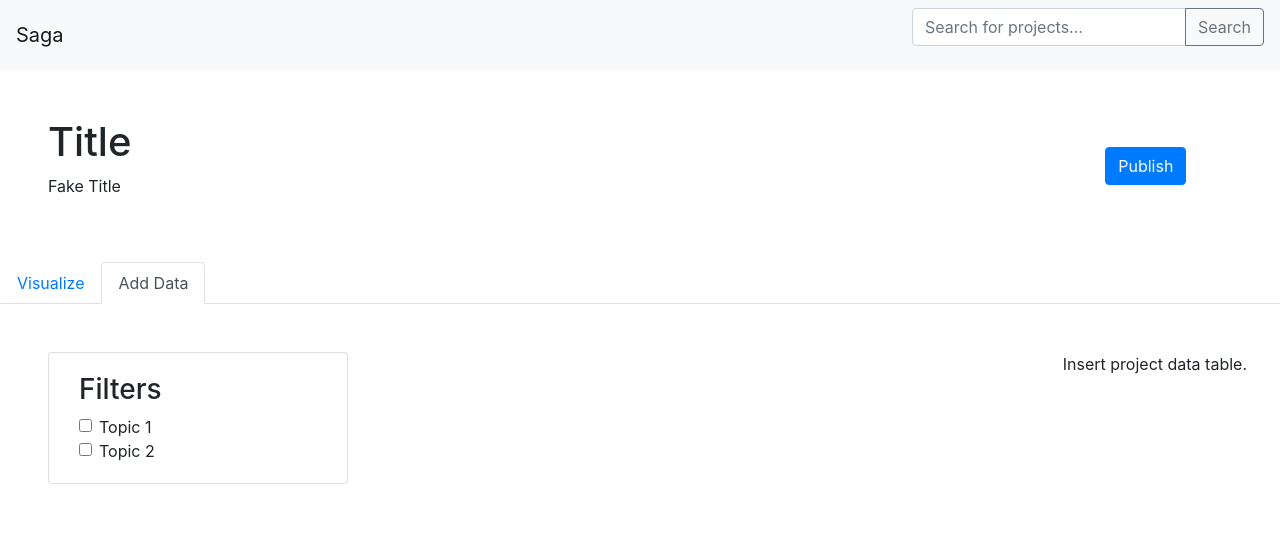
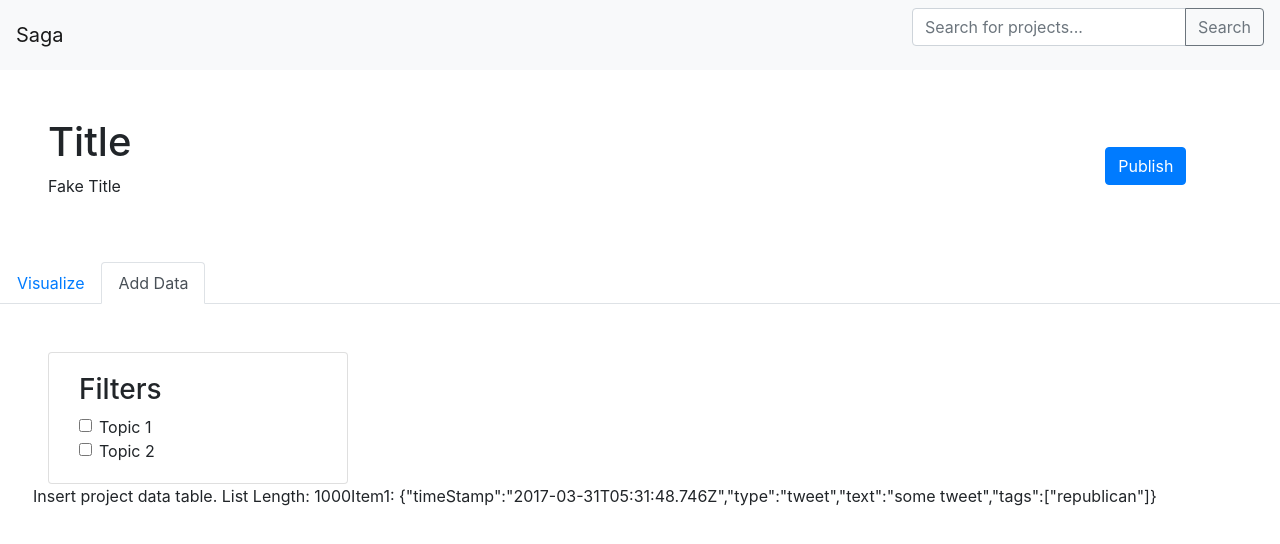
Before and after one commit to josephmannis/saga-ml-client, a React (Create React App) app: page /project in a window 1280 px wide. Shown: the top 544 px of the page. Built offline with nearby package versions, Linux system fonts and the light colour scheme.

Commit message:
random data for vis

```diff
--- a/src/components/project-dashboard/project-tools/data-management/ProjectDataManagementView.tsx
+++ b/src/components/project-dashboard/project-tools/data-management/ProjectDataManagementView.tsx
@@ -19,6 +19,8 @@ const ProjectDataManagementView: React.FC<IProjectDataManagementViewProps> = pro
             </Col>
 
             Insert project data table.
+            List Length: {props.dataPoints.length}
+            Item1: {props.dataPoints[0] && JSON.stringify(props.dataPoints[0])}
 
         </Row>
       </Container>
--- a/src/state/dashboard/reducers.ts
+++ b/src/state/dashboard/reducers.ts
@@ -1,13 +1,40 @@
 import { DashboardActions, DashBoardActionType } from './actions';
-import {ProjectDashboard} from './datatypes';
+import {DataPoint, ProjectDashboard} from './datatypes';
 
 // State types
 export interface DashboardState {
     project: ProjectDashboard;
     tab: string; // this is unused and ignored probably should be removed
 }
+const ex: DataPoint = {
+    timeStamp: new Date(2018, 0, 1),
+    type: 'tweet',
+    text: "trump tweeted about education",
+    tags: ['trump', 'education']
+};
+
+/*https://stackoverflow.com/questions/9035627/elegant-method-to-generate-array-of-random-dates-within-two-dates*/
+function randomDate(start: Date, end: Date): Date {
+    return new Date(start.getTime() + Math.random() * (end.getTime() - start.getTime()));
+}
 
 
+function randomDataPoint(): DataPoint {
+    const startDate = new Date(2015, 0);
+    const endDate = new Date(2019, 0);
+    const possibleTags = ['education', 'immigration', 'healthcare', 'republican', 'democrat', 'trump'];
+    const tags = [possibleTags[Math.floor(Math.random()*possibleTags.length)]];
+    return {
+        timeStamp: randomDate(startDate, endDate),
+        type: 'tweet',
+        text: 'some tweet',
+        tags
+    };
+}
+
+function randomDataPointList(length: number): DataPoint[] {
+    return Array(length).fill(0).map(randomDataPoint);
+}
 
 // Reducer functions
 const initialState: DashboardState = {
@@ -16,13 +43,14 @@ const initialState: DashboardState = {
         title: 'Title',
         description: 'Fake Title',
         topics: ['Topic 1', 'Topic 2'],
-        dataPoints: [],
+        dataPoints: randomDataPointList(1000),
         visualizations: [],
 },
     tab: "visualizations" // probably shouldn't be here its never used, keeping as placeholder
 };
 
 export function dashboardReducer(state = initialState, action: DashBoardActionType): DashboardState {
+    console.log(initialState);
     switch(action.type) {
         case DashboardActions.FETCH_PROJECT:
             return { ...state, project: action.project };
```
